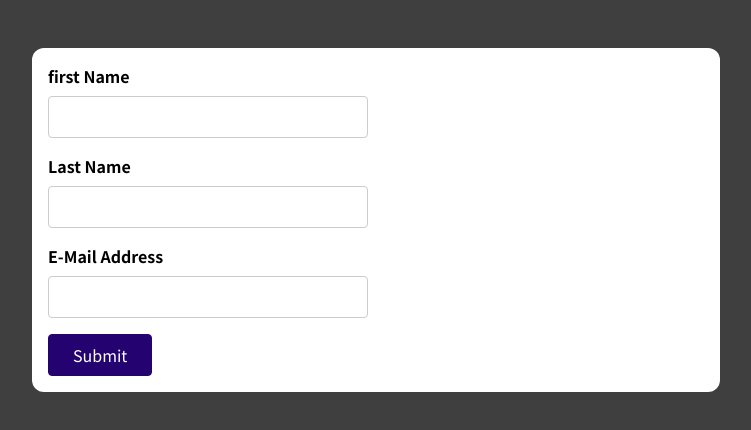
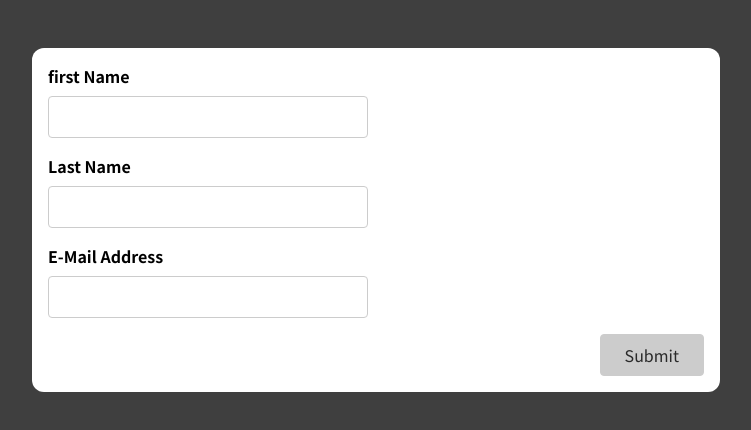
Before and after one commit to ShakiLhossain900/forms-and-userInput-, a React (Create React App) app: page / in a window 1280 px wide. Shown: the top 430 px of the page, without its empty margins (264-1015 px from the left). Built offline with nearby package versions, Linux system fonts and the light colour scheme.

Commit message:
pram chara chole na doiya

```diff
--- a/src/components/BasicForm.js
+++ b/src/components/BasicForm.js
@@ -12,7 +12,7 @@ const BasicForm = () => {
 
   let formIsValid = false;
   if (enteredFirstNameIsValid) {
-    formIsValid = true;
+    formIsValid  = true;
   }
 
   const formSubmissionHandler = (event) => {
@@ -50,8 +50,8 @@ const BasicForm = () => {
           <label htmlFor="name">E-Mail Address</label>
           <input type="text" id="name" />
         </div>
-        <div>
-          <button>Submit</button>
+        <div className="form-actions">
+          <button disabled={!formIsValid}>Submit</button>
         </div>
       </div>
     </form>
```
